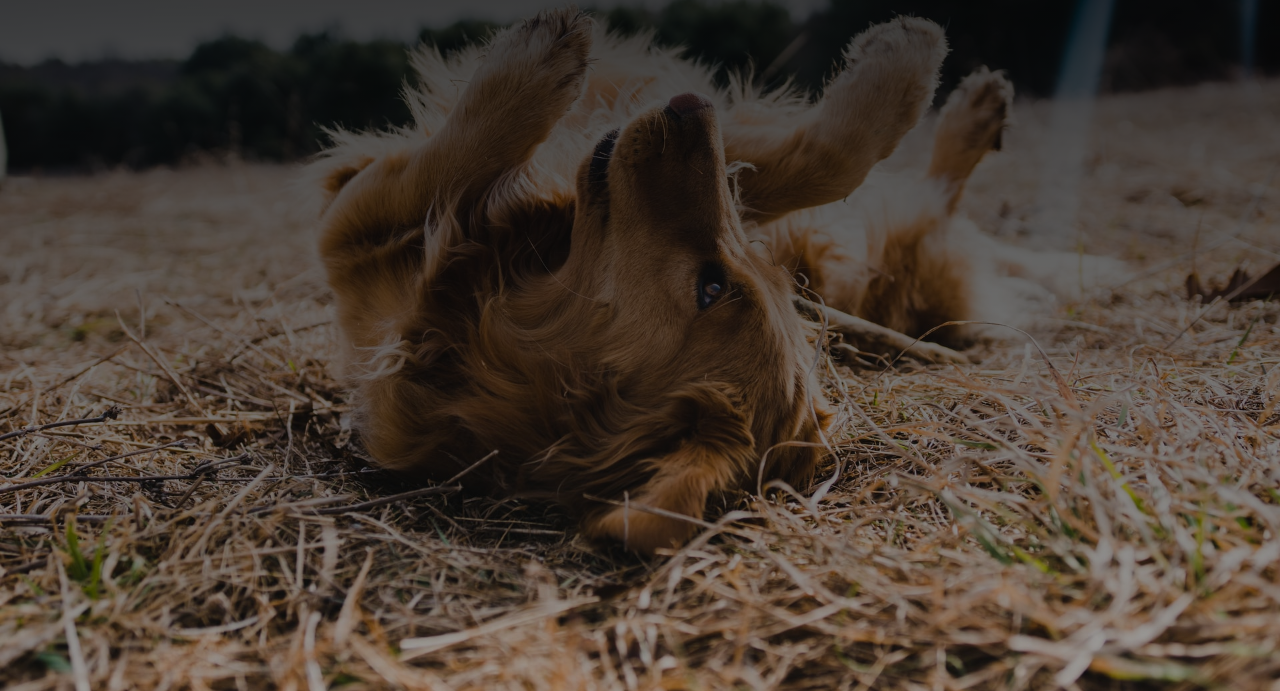
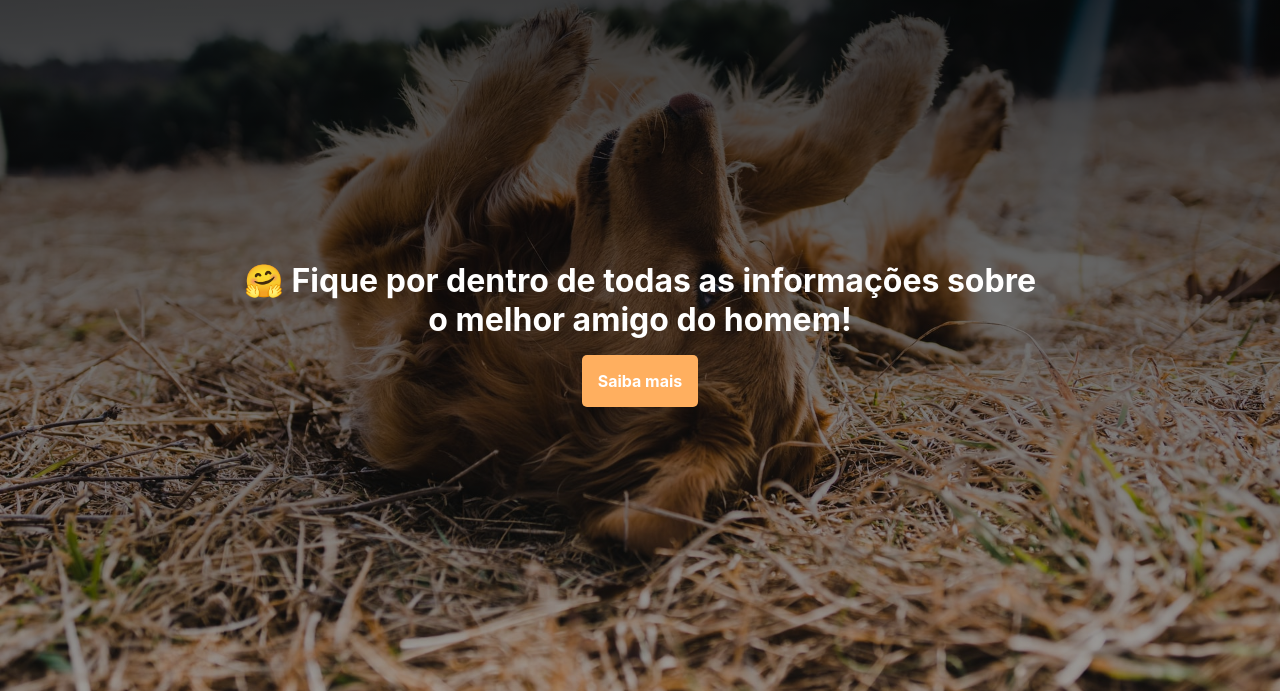
Before and after one commit to lui7henrique/digitalhouse-ctd-frontend-1-checkpoint, a plain HTML site: page index.html in a window 1280 px wide. Shown: the part 82-773 px from the top of the page. Drawn offline with Linux system fonts and the light colour scheme.

Commit message:
feat: banner content

```diff
--- a/index.html
+++ b/index.html
@@ -5,6 +5,7 @@
     <meta http-equiv="X-UA-Compatible" content="IE=edge" />
     <meta name="viewport" content="width=device-width, initial-scale=1.0" />
     <link rel="stylesheet" href="./css/global.css" />
+    <link rel="stylesheet" href="./css/banner.css" />
     <link rel="stylesheet" href="./css/header.css" />
     <link rel="stylesheet" href="./css/racas.css" />
     <link rel="stylesheet" href="./css/banner.css" />
@@ -30,7 +31,15 @@
       </div>
     </header>
     <main>
-      <section id="banner"></section>
+      <section id="banner">
+        <div id="banner-infos">
+          <h3>
+            🤗 Fique por dentro de todas as informações sobre o melhor amigo do
+            homem!
+          </h3>
+          <a href="#sobre">Saiba mais</a>
+        </div>
+      </section>
 
       <!-- sobre -->
       <section id="sobre" class="secao">
```
